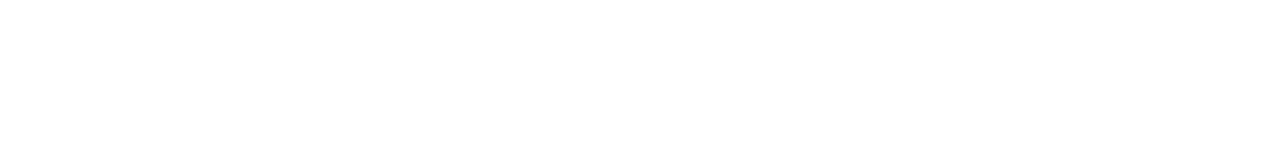
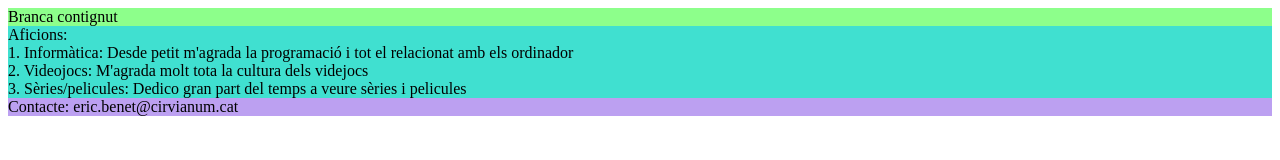
Before and after one commit to EricBenet/T1Bloc1M0614_EricBB, a plain HTML site: page index.html in a window 1280 px wide. Drawn offline with Linux system fonts and the light colour scheme.

Commit message:
Modifiquem la segona branca amb un contingut basic al html i uns colors de fons per cada secció a css

```diff
--- a/css/style.css
+++ b/css/style.css
@@ -0,0 +1,9 @@
+header{
+background-color: rgb(141, 255, 139);
+}
+main{
+    background-color: turquoise;
+}
+footer{
+    background-color: rgb(188, 160, 241);
+}
--- a/index.html
+++ b/index.html
@@ -7,8 +7,12 @@
     <link rel="stylesheet" href="css/style.css">
 </head>
 <body>
-    <header></header>
-    <main></main>
-    <footer></footer>
+    <header>Branca contignut</header>
+    <main>Aficions: <br>
+        1. Informàtica: Desde petit m'agrada la programació i tot el relacionat amb els ordinador <br>
+        2. Videojocs: M'agrada molt tota la cultura dels videjocs <br>
+        3. Sèries/pelicules: Dedico gran part del temps a veure sèries i pelicules
+    </main>
+    <footer>Contacte: eric.benet@cirvianum.cat</footer>
 </body>
 </html>
```
